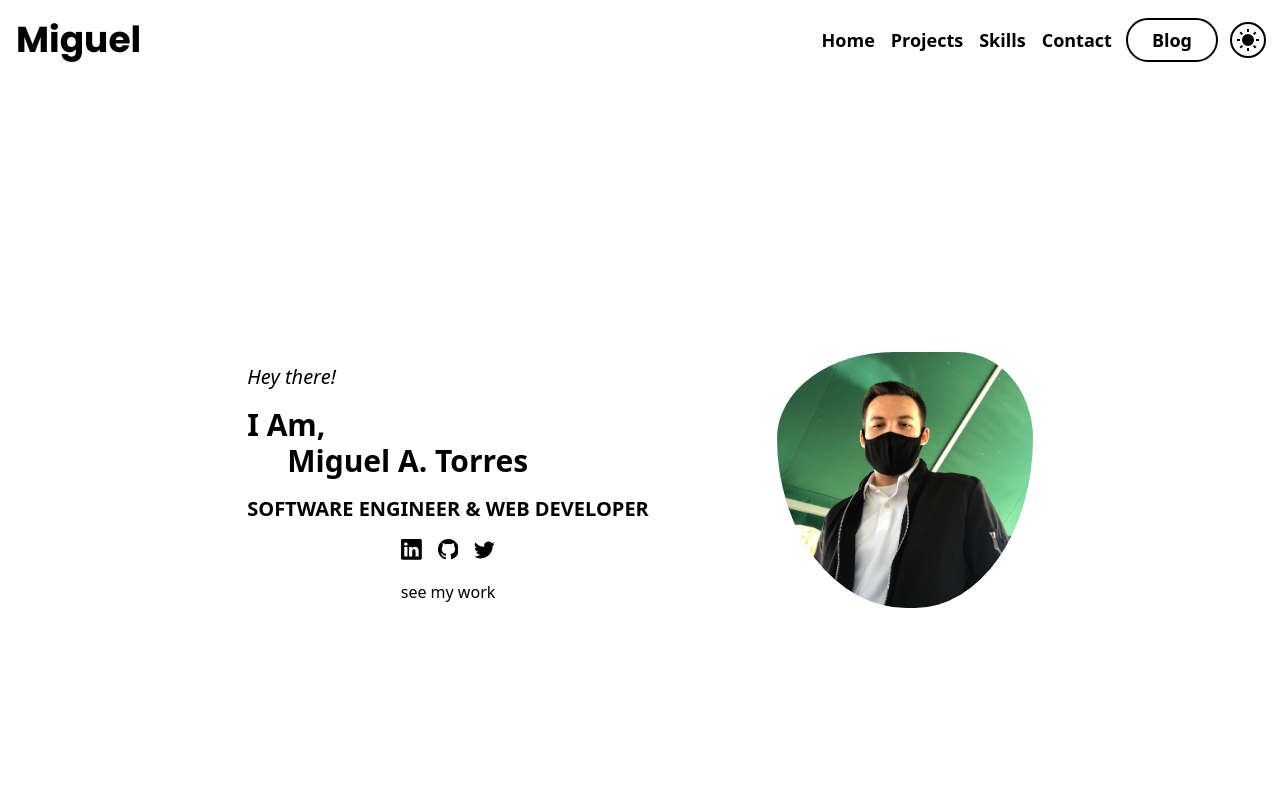
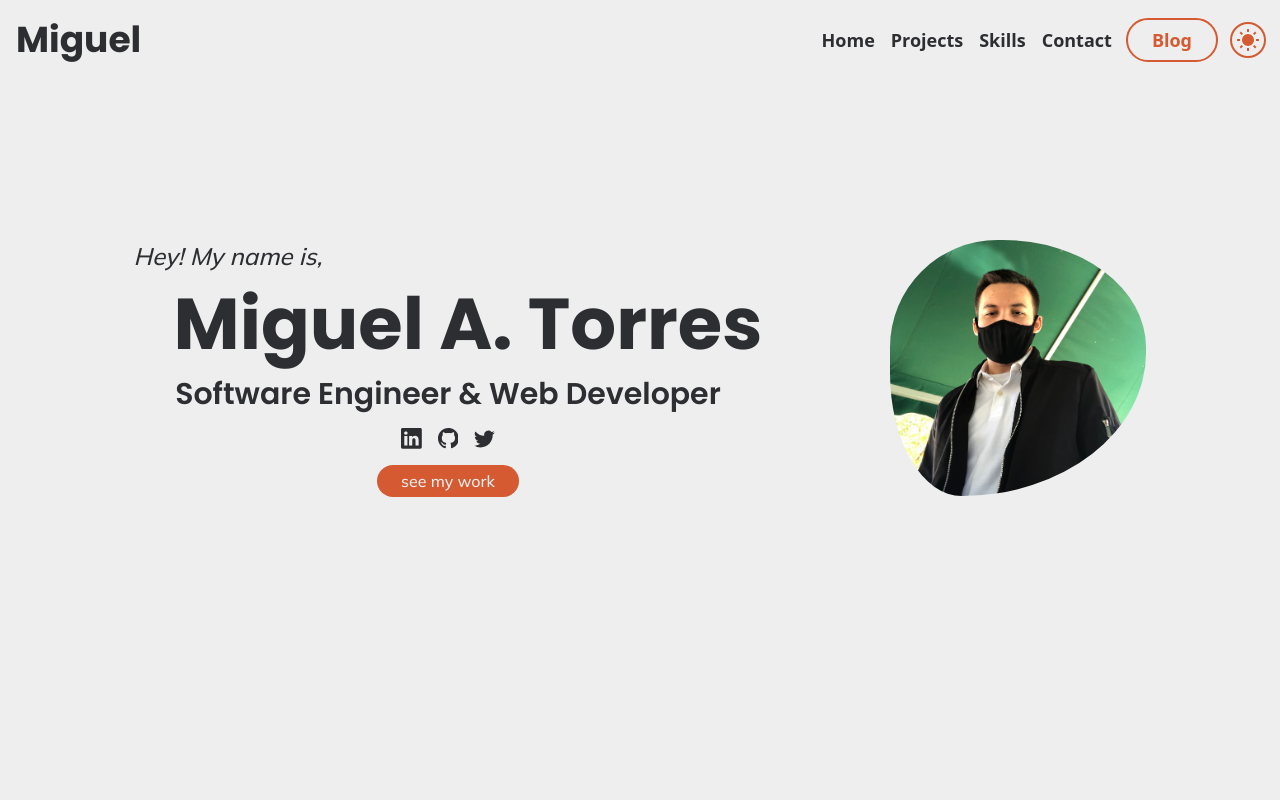
Before and after one commit to xPolarium/portfolio-website, a React (Vite) app: page / in a window 1280 px wide. Shown: the top 800 px of the page. Built offline with nearby package versions, Linux system fonts and the light colour scheme.

Commit message:
updated navbar and herocard designs

```diff
--- a/src/App.tsx
+++ b/src/App.tsx
@@ -9,7 +9,7 @@ import Contact from "./components/Contact";
 
 function App() {
 	return (
-		<div className="dark:bg-dark-grey dark:text-light-white">
+		<div className="text-mid-grey dark:bg-dark-grey dark:text-light-white bg-light-white">
 			<Navbar />
 			<HeroCard />
 			<About />
--- a/src/components/HeroCard.tsx
+++ b/src/components/HeroCard.tsx
@@ -1,23 +1,22 @@
 import { BsGithub, BsTwitter, BsLinkedin } from "react-icons/bs";
-import { useEffect } from "react";
 
 const HeroCard = () => {
 	return (
-		<div className="flex justify-center items-center min-h-screen">
-			<div className="container mx-auto">
-				<div className="flex justify-center md:gap-8 lg:gap-16 xl:gap-32">
-					<div className="flex flex-col gap-4 place-self-end">
-						<div className="italic text-xl">Hey there!</div>
-						<div className="font-bold text-3xl capitalize">
-							<div>I am,</div>
-							<div className="pl-10">Miguel A. Torres</div>
+		<div className="min-h-screen">
+			<div className="container mx-auto mt-40">
+				<div className="flex sm:flex-col-reverse lg:flex-row sm:items-center justify-center gap-8 lg:gap-16 xl:gap-32">
+					<div className="flex flex-col gap-4 font-body font-medium">
+						<div className="font-body text-xl italic lg:text-2xl">
+							Hey! My name is,
+						</div>
+						<div className="pl-10 font-header font-bold text-5xl lg:text-6xl xl:text-7xl">
+							Miguel A. Torres
 						</div>
 
-						<div className="flex flex-col sm:flex-row uppercase font-semibold text-xl self-center text-center">
-							Software Engineer &&nbsp;
-							<span>Web Developer</span>
+						<div className="flex flex-col font-header sm:flex-row font-semibold text-xl lg:text-2xl xl:text-3xl self-center text-center">
+							Software Engineer &&nbsp;Web Developer
 						</div>
-						<div className="flex gap-4 self-center">
+						<div className="flex gap-4 self-center text-xl">
 							<a href="">
 								<BsLinkedin size="1.3rem" />
 							</a>
@@ -29,13 +28,13 @@ const HeroCard = () => {
 							</a>
 						</div>
 						<div className="self-center">
-							<button className="bg-neutral-500 px-6 py-1 rounded-full text-white">
+							<button className="bg-bright-orange px-6 py-1 rounded-full text-light-white">
 								see my work
 							</button>
 						</div>
 					</div>
 
-					<div className="">
+					<div className="hidden sm:block">
 						<div className="w-64 h-64 bg-cover bg-miguel-selfie bg-center rounded-blob-default overflow-hidden animate-blob"></div>
 					</div>
 				</div>
--- a/src/components/Navbar.tsx
+++ b/src/components/Navbar.tsx
@@ -43,15 +43,15 @@ const Navbar = () => {
 						<li className="hover:opacity-60">
 							<a href="#">Contact</a>
 						</li>
-						<li className="hover:opacity-60">
+						<li className="hover:opacity-60 outline-bright-orange text-bright-orange dark:text-dark-grey">
 							<a
-								className="px-6 py-2 rounded-full outline outline-2 dark:outline-none dark:bg-light-grey text-white"
+								className="px-6 py-2 rounded-full outline outline-2 dark:outline-none dark:bg-bright-orange"
 								href="#"
 							>
 								Blog
 							</a>
 						</li>
-						<li className="flex rounded-full p-1 outline outline-2 dark:outline-none bg-neutral-400 dark:bg-light-grey text-white hover:opacity-60">
+						<li className="flex rounded-full p-1 outline outline-2 outline-bright-orange text-bright-orange dark:outline-none bg-neutral-400 dark:bg-bright-orange dark:text-dark-grey text-white hover:opacity-60">
 							<button onClick={() => toggleDarkMode()}>
 								<RiMoonClearFill className="cursor-pointer text-2xl hidden dark:block" />
 
@@ -62,7 +62,7 @@ const Navbar = () => {
 
 					<button
 						onClick={() => setMenuOpen(!menuOpen)}
-						className="py-0.5 px-1 bg-bright-orange rounded shadow sm:hidden hover:bg-opacity-60"
+						className="py-0.5 px-1 bg-bright-orange text-light-white rounded shadow sm:hidden hover:bg-opacity-60"
 					>
 						<CgMenu className="text-3xl"></CgMenu>
 					</button>
--- a/tailwind.config.cjs
+++ b/tailwind.config.cjs
@@ -39,6 +39,7 @@ module.exports = {
 		},
 		colors: {
 			"dark-grey": "#222831",
+			"mid-grey": "#2d2e32",
 			"light-grey": "#393E46",
 			"bright-orange": "#D65A31",
 			"light-white": "#EEEEEE",
@@ -46,7 +47,7 @@ module.exports = {
 
 		fontFamily: {
 			header: ["Poppins", "system-ui", "sans-serif"],
-			body: ["Mullish", "system-ui", "sans-serif"],
+			body: ["Mulish", "system-ui", "sans-serif"],
 		},
 	},
 	plugins: [],
```
